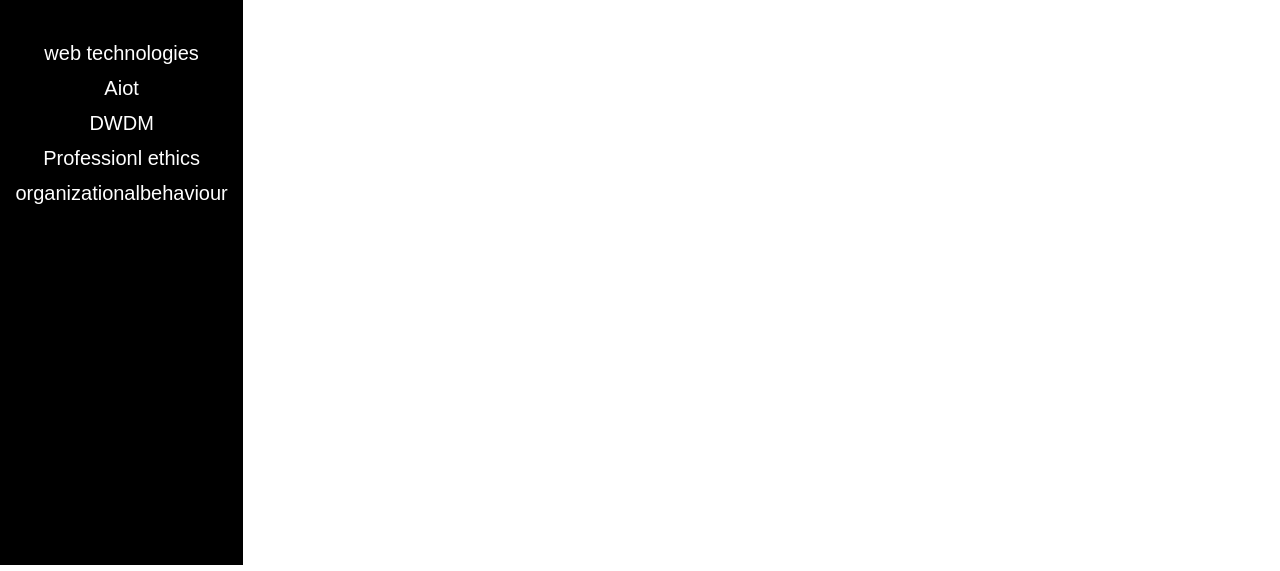
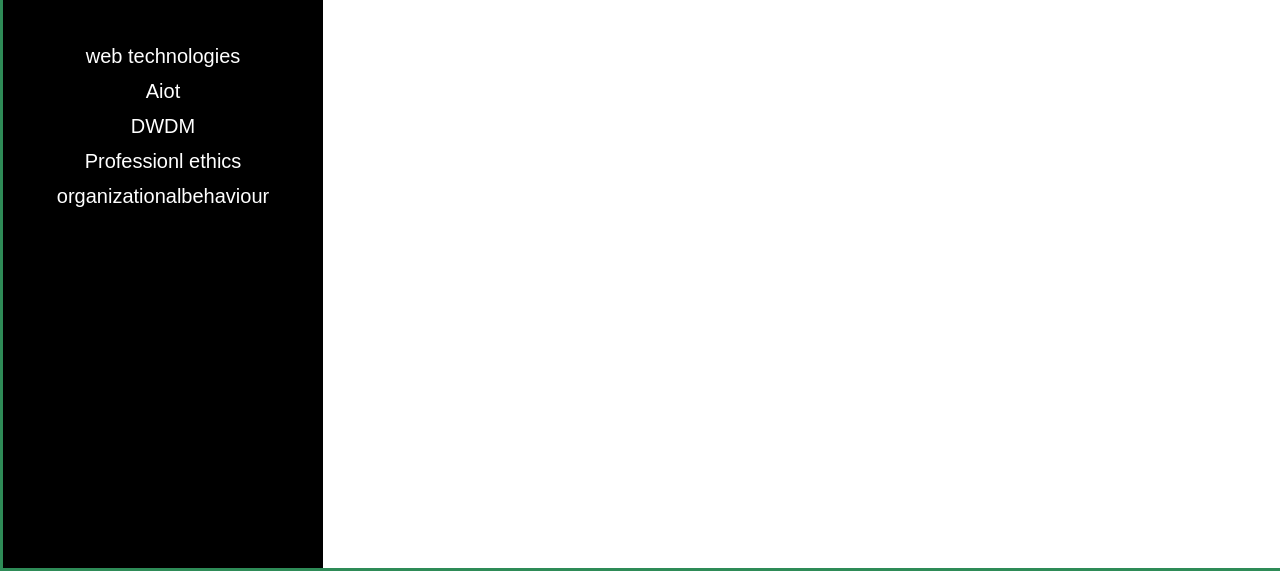
Before and after one commit to dsaidinesh/iot31notes, a plain HTML site: page index.html in a window 1280 px wide. Shown: the part 235-806 px from the top of the page. Drawn offline with Linux system fonts and the light colour scheme; a web font is replaced by a local one.

Commit message:
change in style

```diff
--- a/index.html
+++ b/index.html
@@ -19,8 +19,8 @@
 </body>
 </html>
     <body>
-        <div class="container">
-        <div class="left">
+        <div class="container con">
+        <div class="left" id="l">
            <div class="info"> <h1>
                 This is Cse(iot)
             </h1>
@@ -53,7 +53,7 @@
             <button onclick="toggleNotes('obnotes')">organizationalbehaviour</button>
         </div>
         </div>
-        <div class="right">
+        <div class="right" id="r">
             <div class="wtnotes" id="wtnotes">
                 <h1 class="subtitle">wtnotes</h1>
                 <a href="https://drive.google.com/drive/folders/1zkAW14bVuvqUzHQa5wguLBWgj_brIwI-?usp=sharing "target="_none"><i class="fa-regular fa-folder-open fa-2xl" style="margin: 100px">unit 1</i></a>
--- a/style.css
+++ b/style.css
@@ -52,4 +52,21 @@ button:hover {
     font-family: "Audiowide";
     font-size: 50px;
 
+
 }
+.con{
+    border: 3px solid seagreen;
+    width: 100%;
+}
+#r{
+    margin: 0;
+    width: 75%;
+    float: right;
+
+}
+#l{
+    width: 25%;
+    margin: 0;
+    float: left;
+
+}
```
